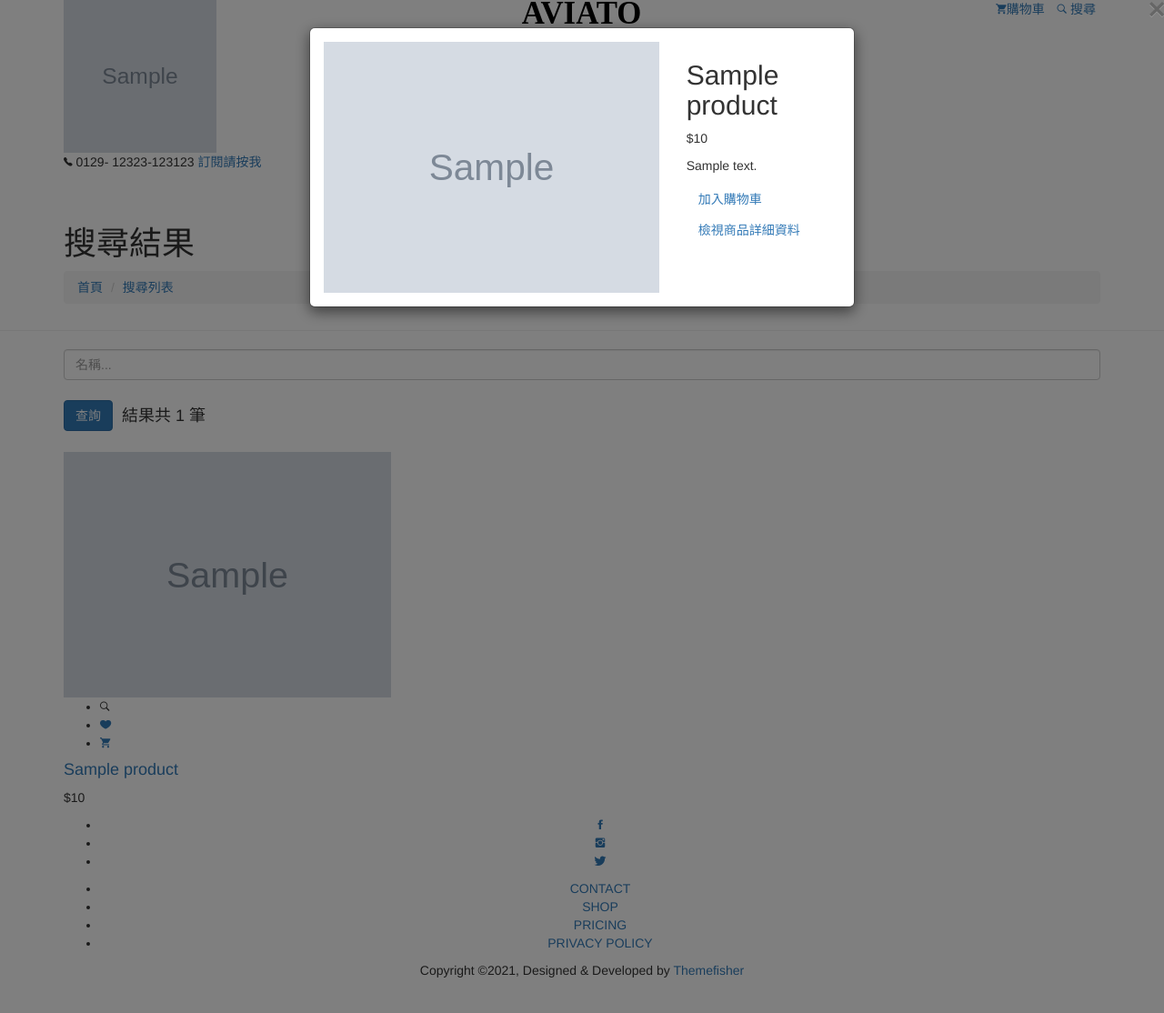
After one commit to LouisLin511986/Django-eCommerce-tenant, a Django app: page /products/search/ in a window 1280 px wide, after a click that opens the changed part. The commit adds this page. Shown: the top 1114 px of the page at 91% size. Run offline with Django 4.2, Linux system fonts and the light colour scheme; tables that the repository leaves empty hold one stand-in row (values such as "Sample post"); grey boxes marked "Sample" are stand-in pictures; parts of the project's set-up code (start-up, migrations or seed data) failed here and were passed over; some libraries are stand-ins or nearby versions; some web fonts are replaced.

Commit message:
2023-06-01_17:52

```diff
--- /dev/null
+++ b/products/filters.py
@@ -0,0 +1,13 @@
+from django import forms
+from .models import *
+import django_filters
+
+class ProductModelFilter(django_filters.FilterSet):
+    name = django_filters.CharFilter(
+        lookup_expr='icontains',
+        widget=forms.TextInput(attrs={'class': 'form-control', 'placeholder': '名稱...'})
+    )
+
+    class Meta:
+        model = Product
+        fields = '__all__'
--- a/products/templates/base.html
+++ b/products/templates/base.html
@@ -93,26 +93,9 @@
                             <!-- / Cart -->
                             <!-- Search -->
                             <li class="dropdown search dropdown-slide">
-                                <a href="#!" class="dropdown-toggle" data-toggle="dropdown" data-hover="dropdown"><i
+                                <a href="{% url 'products:search' %}" class="dropdown-toggle"><i
                                         class="tf-ion-ios-search-strong"></i> 搜尋</a>
-                                <ul class="dropdown-menu search-dropdown">
-                                    <li>
-                                        <form action="post"><input type="search" class="form-control" placeholder="搜尋..."></form>
-                                    </li>
-                                </ul>
                             </li><!-- / Search -->
-
-                            <!-- Languages -->
-                            <li class="commonSelect">
-                                <form action="{% url 'set_language' %}" method="post">
-                                    {% csrf_token %}
-                                    <input name="next" type="hidden" value="{{ redirect_to }}">
-                                    <select name="language" class="form-control" onchange="this.form.submit()">
-
-                                    </select>
-                                </form>
-                            </li><!-- / Languages -->
-
                         </ul><!-- / .nav .navbar-nav .navbar-right -->
                     </div>
                 </div>
--- /dev/null
+++ b/products/templates/products/search.html
@@ -0,0 +1,101 @@
+{% extends "base.html" %}
+{% load static %}
+
+{% block content %}
+<section class="page-header">
+    <div class="container">
+        <div class="row">
+            <div class="col-md-12">
+                <div class="content">
+                    <h1 class="page-name">搜尋結果</h1>
+                    <ol class="breadcrumb">
+                        <li><a href="{% url 'products:home' %}">首頁</a></li>
+                        <li class="active"><a href="{% url 'products:search' %}">搜尋列表</a></li>
+                    </ol>
+                </div>
+            </div>
+        </div>
+    </div>
+</section>
+
+<section class="products section">
+    <div class="container">
+        <form method='POST'>
+            {% csrf_token %}
+            <div class="search">
+                {{ productModelFilter.form.name }}<br>
+                <div class="search-container" style="display: flex; align-items: center;">
+                    <input type="submit" class="btn btn-primary" value="查詢" style="margin-right: 10px;" />
+                    <h4>結果共 {{ productModelFilter.qs|length }} 筆</h4>
+                </div>
+            </div>
+        </form>
+        <br>
+        <div class="row">
+            {% for item in productModelFilter.qs %}
+                <div class="col-md-4">
+                    <div class="product-item">
+                        <div class="product-thumb">
+                            {% if item.product_image_set.all.0.image %}
+                                <img class="img-responsive" src="{{ item.product_image_set.all.0.image.url }}" alt="product-img" />
+                            {% endif %}
+                            <div class="preview-meta">
+                                <ul>
+                                    <li>
+                                        <span  data-toggle="modal" data-target="#product-modal-{{ item.product_Number }}">
+                                            <i class="tf-ion-ios-search-strong"></i>
+                                        </span>
+                                    </li>
+                                    <li>
+                                        <a href="#" ><i class="tf-ion-ios-heart"></i></a>
+                                    </li>
+                                    <li>
+                                        <a href="#!"><i class="tf-ion-android-cart"></i></a>
+                                    </li>
+                                </ul>
+                            </div>
+                        </div>
+                        <div class="product-content">
+                            <h4><a href="product-single.html">{{ item.name }}</a></h4>
+                            <p class="price">${{ item.price }}</p>
+                        </div>
+                    </div>
+                </div>
+                <!-- Modal -->
+                <div class="modal product-modal fade" id="product-modal-{{ item.product_Number }}">
+                    <button type="button" class="close" data-dismiss="modal" aria-label="Close">
+                        <i class="tf-ion-close"></i>
+                    </button>
+                    <div class="modal-dialog " role="document">
+                        <div class="modal-content">
+                            <div class="modal-body">
+                                <div class="row">
+                                    <div class="col-md-8 col-sm-6 col-xs-12">
+                                        <div class="modal-image">
+                                            {% if item.product_image_set.all.0.image %}
+                                                <img class="img-responsive" src="{{ item.product_image_set.all.0.image.url }}" alt="product-img" />
+                                            {% endif %}
+                                        </div>
+                                    </div>
+                                    <div class="col-md-4 col-sm-6 col-xs-12">
+                                        <div class="product-short-details">
+                                            <h2 class="product-title">{{ item.name }}</h2>
+                                            <p class="product-price">${{ item.price }}</p>
+                                            <p class="product-short-description">
+                                                {{ item.description }}
+                                            </p>
+                                            <a href="cart.html" class="btn btn-main">加入購物車</a>
+                                            <a href="{% url 'products:detail' item.product_Number %}" class="btn btn-transparent">檢視商品詳細資料</a>
+                                        </div>
+                                    </div>
+                                </div>
+                            </div>
+                        </div>
+                    </div>
+                </div><!-- /.modal -->
+            {% endfor %}
+        </div>
+    </div>
+</section>
+
+{% endblock content %}
--- a/products/urls.py
+++ b/products/urls.py
@@ -4,5 +4,6 @@ from . import views
 urlpatterns = [
     path('', views.HomeView.as_view(), name='home'),
     path('list/', views.ProductListView.as_view(), name='list'),
-    path('detail/<int:pk>/', views.ProductDetailView.as_view(), name='detail')
+    path('detail/<int:pk>/', views.ProductDetailView.as_view(), name='detail'),
+    path('search/', views.Productsearch, name='search'),
 ]
--- a/products/views.py
+++ b/products/views.py
@@ -2,6 +2,9 @@ from django.shortcuts import render
 from django.views.generic import TemplateView, ListView, DetailView
 from products.models import *
 from core.models import Setting
+from .filters import ProductModelFilter
+from products import models
+
 
 class HomeView(TemplateView):
     template_name = "products/home.html"
@@ -36,7 +39,6 @@ class ProductListView(ListView):
     paginate_by = 10
 
 class ProductDetailView(DetailView):
-
     model = Product
     context_object_name = 'item'
 
@@ -53,3 +55,14 @@ class ProductDetailView(DetailView):
         elif setting.detail_template == "Template-2":
             template_name = "products/detail/template2.html"
         return [template_name]
+
+def Productsearch(request):
+    productall = models.Product.objects.all()  # 取得已啟用的產品, enabled=True
+    productModelFilter = ProductModelFilter(queryset=productall)
+
+    if request.method == "POST":
+        productModelFilter = ProductModelFilter(request.POST, queryset=productall)
+        context = {
+		'productModelFilter': productModelFilter
+		}
+    return render(request, "products/search.html", locals())
--- a/templates/layouts/base-rtl.html
+++ b/templates/layouts/base-rtl.html
@@ -23,7 +23,7 @@
   <link rel="icon" type="image/png" href="{% static 'img/favicon.png' %}">
 
   <title>
-    Soft UI Dashboard - {% block title %}{% endblock %} | AppSeed
+    控制台 - {% block title %}{% endblock %} | AppSeed
   </title>
 
   <!--     Fonts and icons     -->
--- a/templates/pages/index.html
+++ b/templates/pages/index.html
@@ -104,7 +104,7 @@
                 <div class="col-lg-6">
                   <div class="d-flex flex-column h-100">
                     <p class="mb-1 pt-2 text-bold">Built by developers</p>
-                    <h5 class="font-weight-bolder">Soft UI Dashboard</h5>
+                    <h5 class="font-weight-bolder">控制台</h5>
                     <p class="mb-5">From colors, cards, typography to complex elements, you will find the full documentation.</p>
                     <a class="text-body text-sm font-weight-bold mb-0 icon-move-right mt-auto" href="javascript:;">
                       Read More
```
Also changed, not shown: epaper/views.py (+25 -1 lines), products/forms.py (added, +24 -0 lines), customers/admin.py (line endings or trailing spaces), static/img/house-solid.svg (added).
